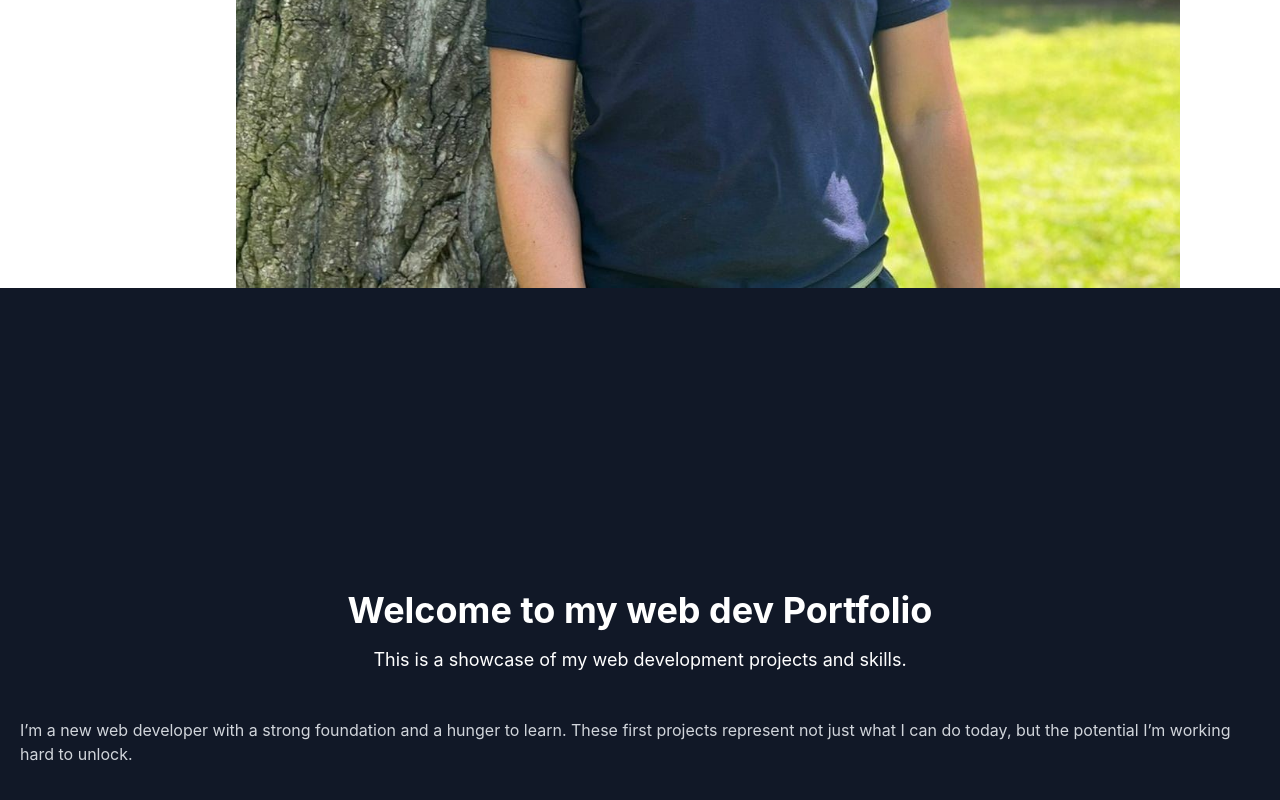
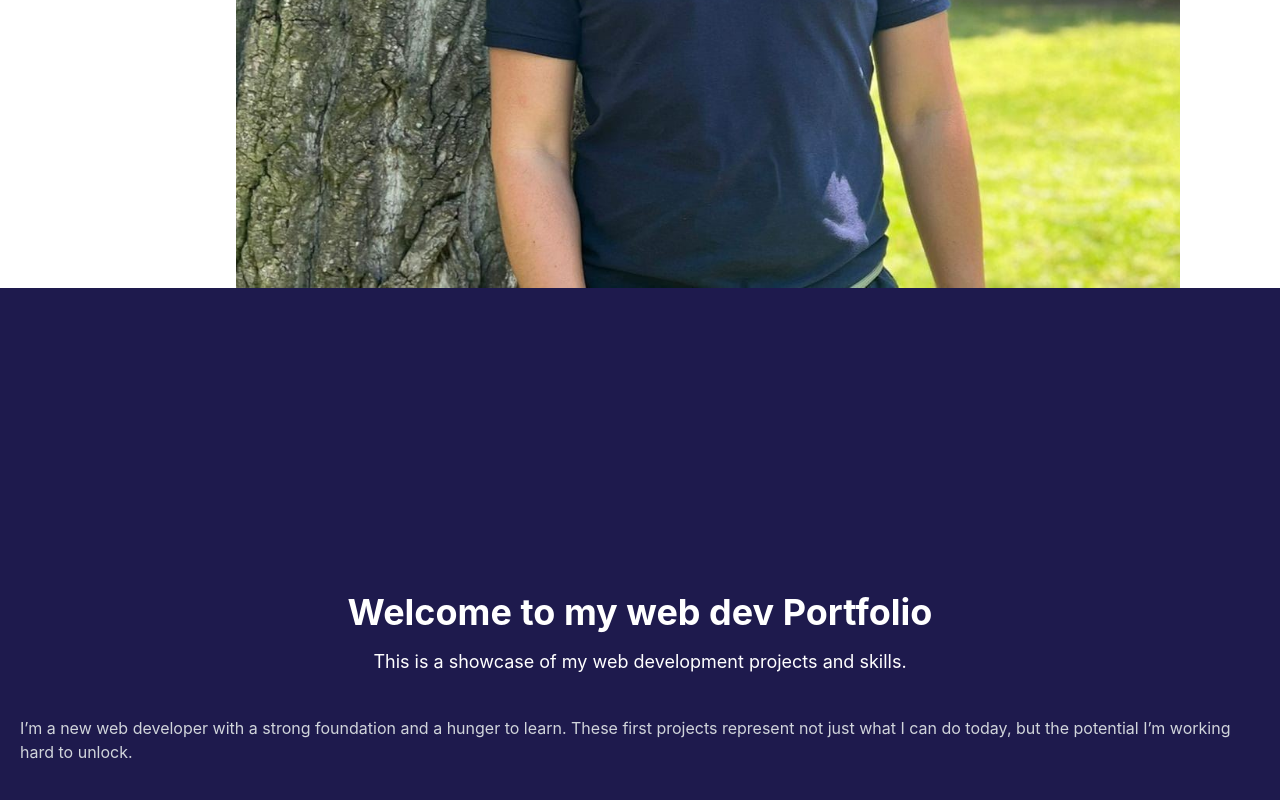
Before and after one commit to AlejandroDuqueG-design/Portfolio, a React (Vite) app: page / in a window 1280 px wide. Shown: the part 647-1447 px from the top of the page. Built offline with nearby package versions, Linux system fonts and the light colour scheme.

Commit message:
fix: improve margin and color

```diff
--- a/src/pages/AboutMePage.tsx
+++ b/src/pages/AboutMePage.tsx
@@ -1,4 +1,4 @@
 function AboutMePage() {
-  return <div className="flex justify-center items-center h-screen bg-violet-950 text-white">About Me Page</div>;
+  return <div className="flex justify-center items-center h-screen bg-indigo-950 text-white">About Me Page</div>;
 }
 export default AboutMePage;
--- a/src/pages/HomePage.tsx
+++ b/src/pages/HomePage.tsx
@@ -1,9 +1,8 @@
 function HomePage() {
   return (
-    <div className="flex flex-col items-center justify-center min-h-screen bg-gray-900 text-white">
+    <div className="flex flex-col items-center justify-center min-h-screen bg-indigo-950 text-white">
       <h1 className="text-4xl font-bold mb-4">Welcome to my web dev Portfolio</h1>
-      <h3 className="text-lg">This is a showcase of my web development projects and skills.</h3>
-      <br />
+      <h3 className="text-lg mb-5">This is a showcase of my web development projects and skills.</h3>
 
       <p className="text-gray-300 p-5">
         I’m a new web developer with a strong foundation and a hunger to learn. These first projects represent not just what I can do today, but the
--- a/src/pages/ProjectsPage.tsx
+++ b/src/pages/ProjectsPage.tsx
@@ -1,8 +1,8 @@
 function ProjectsPage() {
   return (
-    <div className="flex flex-col items-center justify-center min-h-screen bg-violet-950 text-white">
-      <h3 className="text-2xl font-bold">Web Development Projects</h3>
-      <br />
+    <div className="flex flex-col items-center justify-center min-h-screen bg-indigo-950 text-white">
+      <h3 className="text-2xl font-bold mb-5">Web Development Projects</h3>
+
       <p className="text-lg">This section is dedicated to showcase some of the projects I've worked on.</p>
     </div>
   );
```
